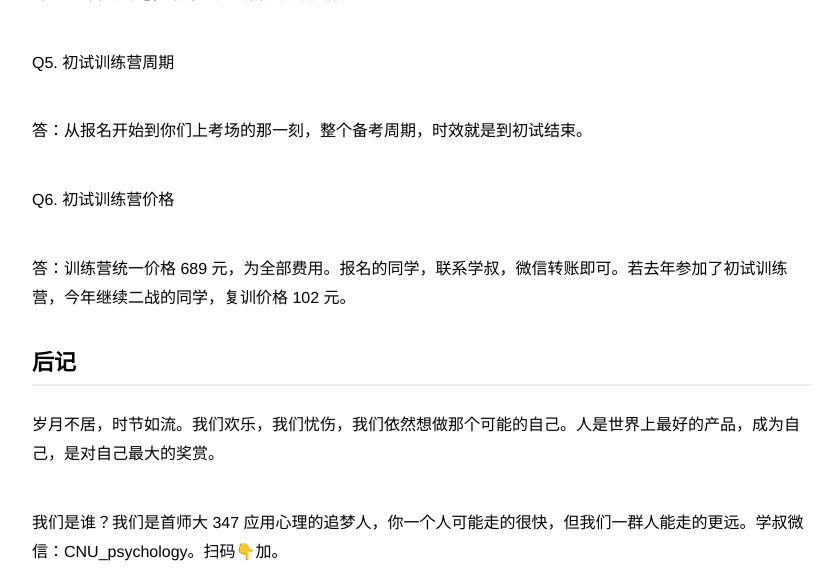
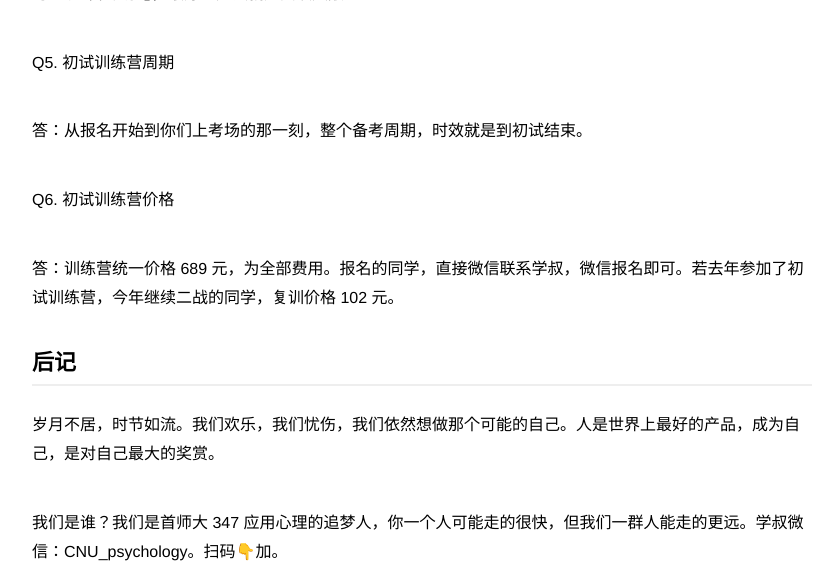
Before and after one commit to zapp926/cnu.github.io, a Jekyll site: the page built from _posts/2022-03-22-newTrainingCamp.md, in a window 1280 px wide and 900 px high, scrolled down 3347 px, cut to the strip 0-583 px from the top of the window. Shown: the whole strip, without its empty margins (218-1052 px from the left). Built offline with Jekyll 4.4.1, drawn with Linux system fonts in a browser that asks for light colours.

Commit message:
Update 2022-03-22-newTrainingCamp.md

```diff
--- a/_posts/2022-03-22-newTrainingCamp.md
+++ b/_posts/2022-03-22-newTrainingCamp.md
@@ -73,7 +73,7 @@ Q5. 初试训练营周期
 
 Q6. 初试训练营价格
 
-答：训练营统一价格 689 元，为全部费用。报名的同学，联系学叔，微信转账即可。若去年参加了初试训练营，今年继续二战的同学，复训价格 102 元。
+答：训练营统一价格 689 元，为全部费用。报名的同学，直接微信联系学叔，微信报名即可。若去年参加了初试训练营，今年继续二战的同学，复训价格 102 元。
 
 ## 后记
 
```
